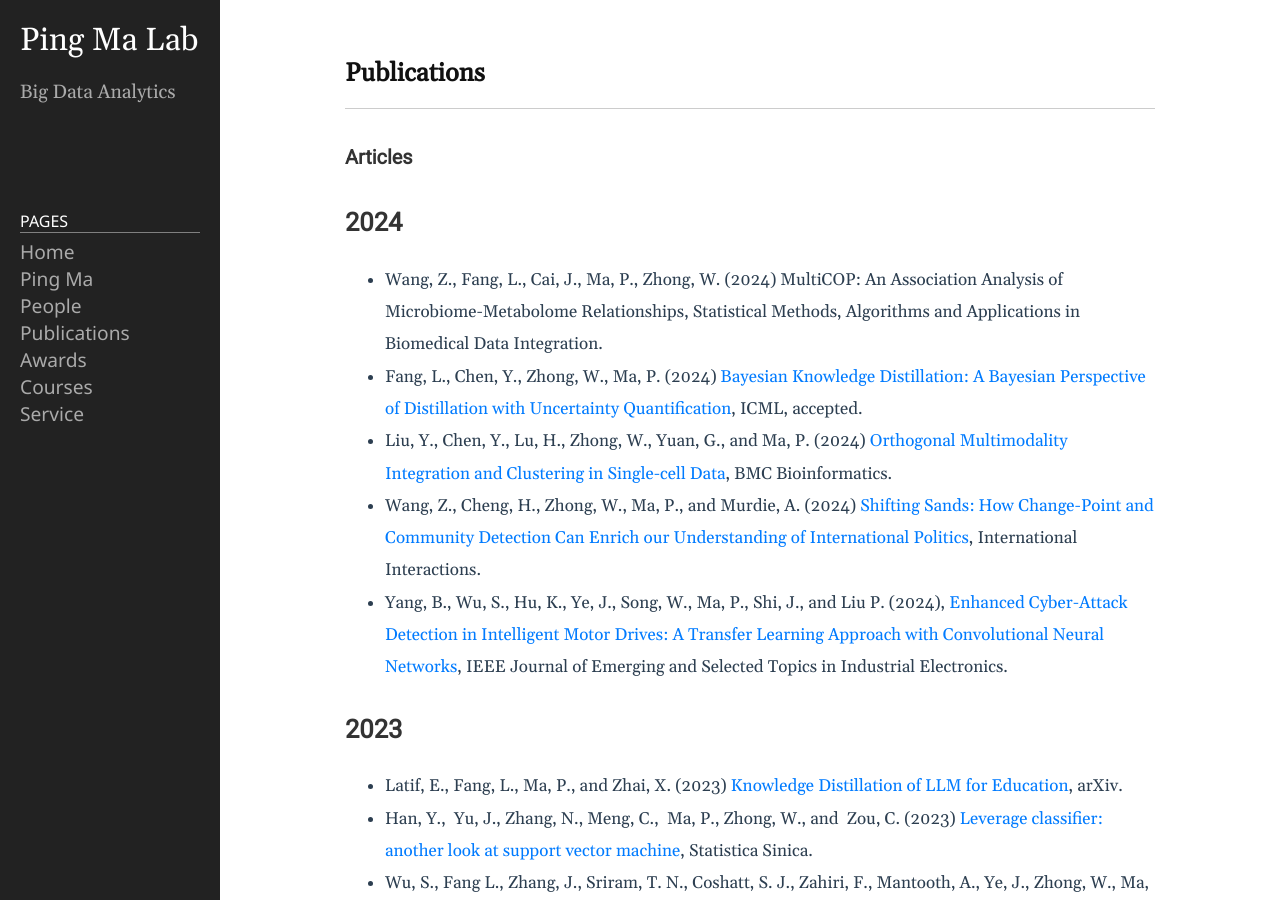
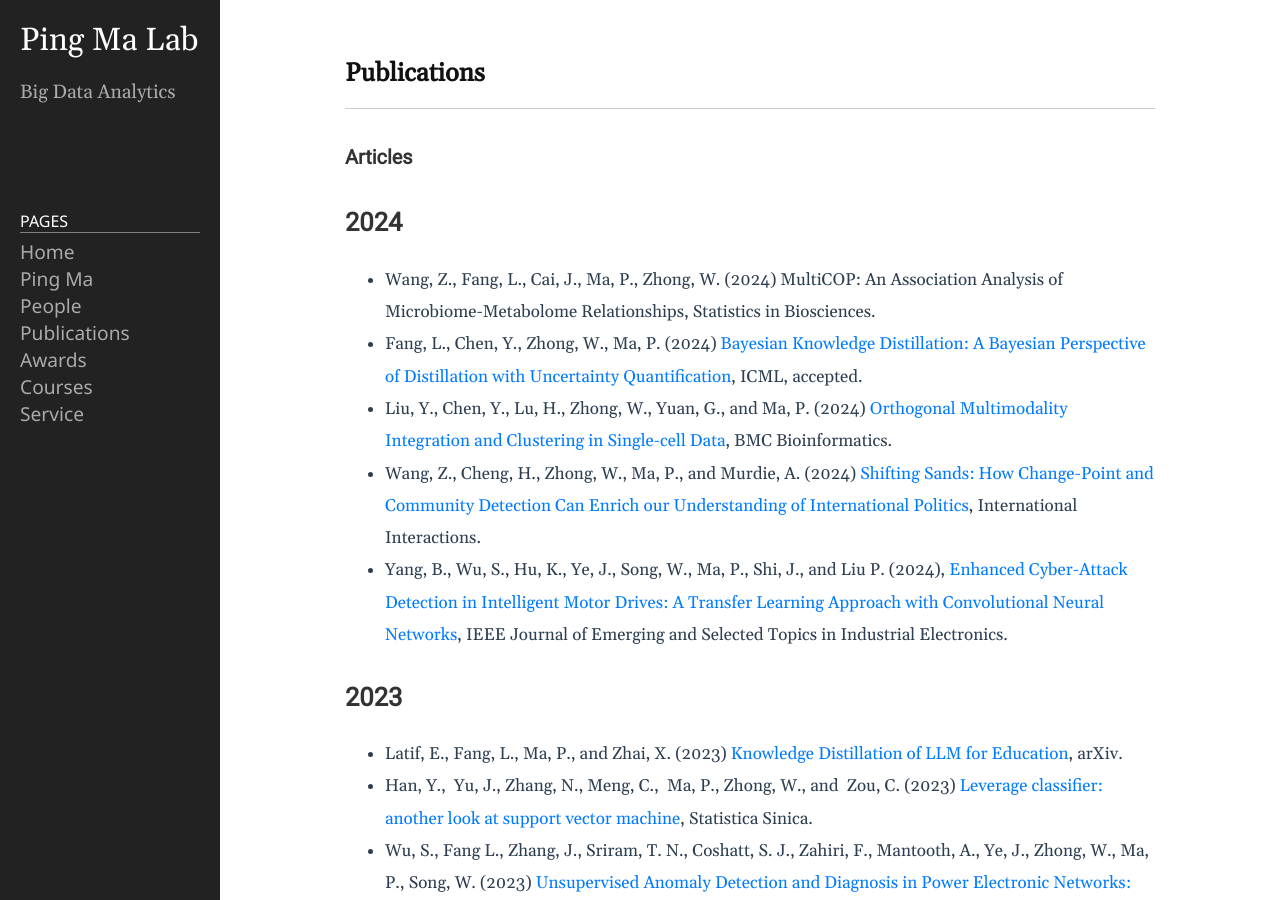
Before and after one commit to BDALpingio/BDALpingio.github.io, a Jekyll site: the page built from 3_publications.md, in a window 1280 px wide and 900 px high. Built offline with Jekyll 4.4.1, drawn with Linux system fonts in a browser that asks for light colours.

Commit message:
Update 3_publications.md
change journal name

```diff
--- a/3_publications.md
+++ b/3_publications.md
@@ -7,7 +7,7 @@ permalink: /3_publications/
 ### Articles
 
 ## 2024
-- Wang, Z., Fang, L., Cai, J., Ma, P., Zhong, W. (2024) MultiCOP: An Association Analysis of Microbiome-Metabolome Relationships, Statistical Methods, Algorithms and Applications in Biomedical Data Integration.
+- Wang, Z., Fang, L., Cai, J., Ma, P., Zhong, W. (2024) MultiCOP: An Association Analysis of Microbiome-Metabolome Relationships, Statistics in Biosciences.
 - Fang, L., Chen, Y., Zhong, W., Ma, P. (2024) [Bayesian Knowledge Distillation: A Bayesian Perspective of Distillation with Uncertainty Quantification](
 https://openreview.net/pdf?id=knZ4NYzGUd
 ), ICML, accepted.
```
